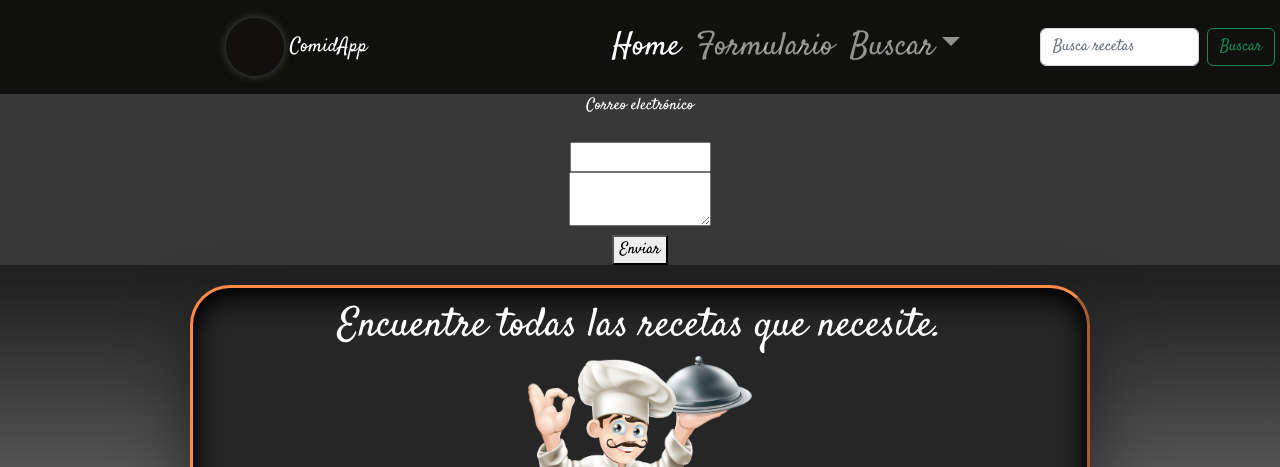
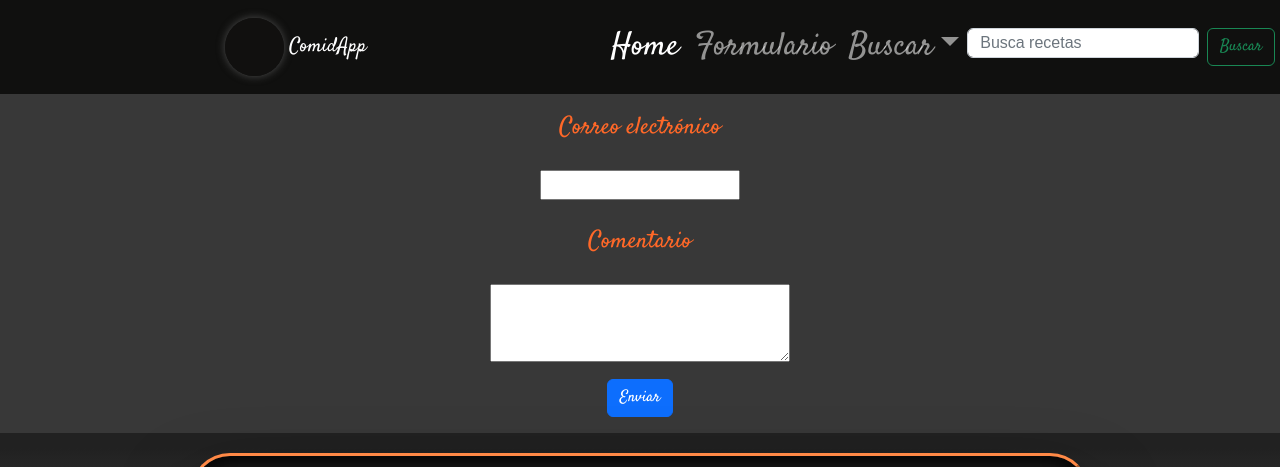
Before and after one commit to MatiBravo47/22803-grupo9-comidApp, a React (Create React App) app: page /Formulario in a window 1280 px wide. Shown: the top 467 px of the page. Built offline with nearby package versions, Linux system fonts and the light colour scheme; no server answers.

Commit message:
add styles and sweett

```diff
--- a/src/Pages/Formulario.jsx
+++ b/src/Pages/Formulario.jsx
@@ -1,35 +1,48 @@
-import React from 'react'
+import React from 'react';
+import './Formulario_contacto.css';
+import Swal from 'sweetalert2';
+import { useForm, ValidationError } from '@formspree/react';
 
-import { useForm, ValidationError } from '@formspree/react';
+//con opción de TYPE  //tipos de popups: error, success, warning, info, question
+const showAlert = () => {
+    Swal.fire('Mensaje enviado correctamente','te responderemos en 24 horas!');
+    }
+
+
 function ContactForm() {
     const [state, handleSubmit] = useForm("xgebwegv");
     if (state.succeeded) {
-        return <p>Te responderemos en 24 horas!</p>;
+        return;
     }
     return (
         <form onSubmit={handleSubmit}>
-            <label htmlFor="email" width="90rem">
+            <label class="mt-3" htmlFor="email" width="500px">
                 Correo electrónico
             </label>
             <br></br>
             <br></br>
-            <input
+            <input class="form-label"
                 id="email"
                 type="email"
                 name="email"
                 width="90rem"
-            />
+            required/>
             <ValidationError
                 prefix="Email"
                 field="email"
                 errors={state.errors}
             />
             <br></br>
+            <label class="textarea mt-3" htmlFor="email" width="500px" placeholder="Required example textarea">
 
-            <textarea
+                Comentario
+            </label>
+            <br></br>
+            <br></br>
+            <textarea class="form-label"
                 id="message"
                 name="message"
-            />
+            required/>
             <ValidationError
                 prefix="Message"
                 field="message"
@@ -37,9 +50,11 @@ function ContactForm() {
             />
             <br></br>
 
-            <button type="submit" disabled={state.submitting}>
-                Enviar
+            <button onClick={showAlert} class="btn btn-primary mb-3" type="submit" disabled={state.submitting}>
+            Enviar
+
             </button>
+
         </form>
     );
 }
--- a/src/Pages/Formulario_contacto.css
+++ b/src/Pages/Formulario_contacto.css
@@ -0,0 +1,17 @@
+label {
+    font-size: x-large;
+    color: #ff6828;
+}
+
+input{
+    width: 200px;
+    height: 30px;
+    font-size: x-large;
+    font-family:Arial, Helvetica, sans-serif;
+}
+
+textarea{
+    width: 300px;
+    font-size: x-large;
+    font-family:Arial, Helvetica, sans-serif;
+}
```
